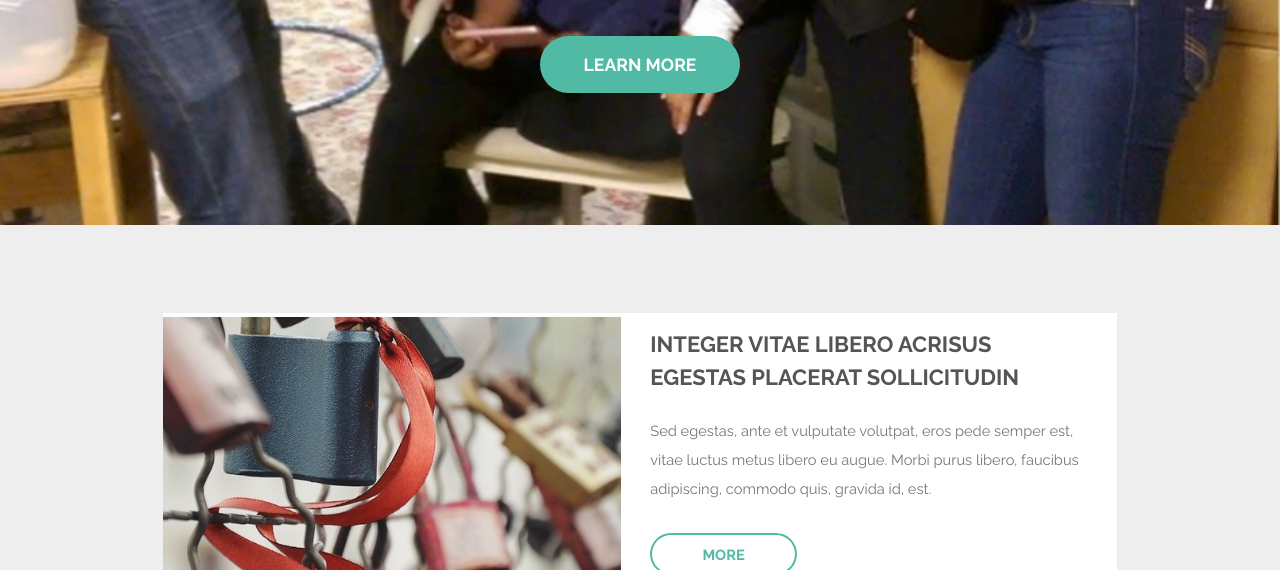
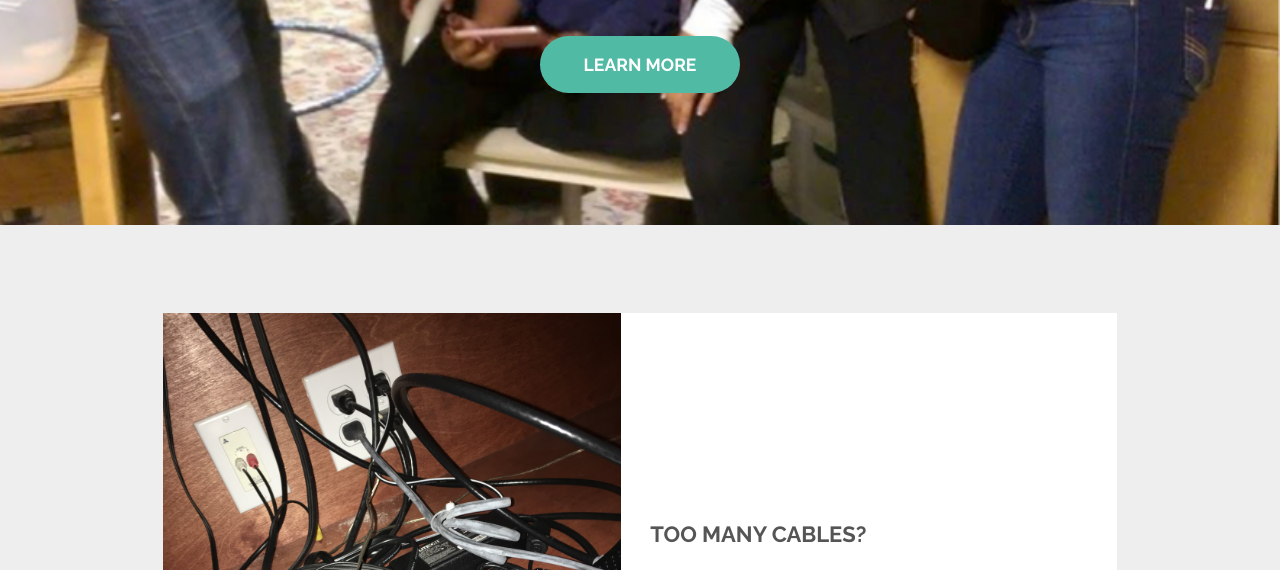
Before and after one commit to mahahahajan/ScreenUp, a plain HTML site: page index.html in a window 1280 px wide. Shown: the part 353-923 px from the top of the page. Drawn offline with Linux system fonts and the light colour scheme.

Commit message:
Day 1 complete

```diff
--- a/index.html
+++ b/index.html
@@ -45,10 +45,10 @@
 			<section id="one" class="wrapper style1">
 				<div class="inner">
 					<article class="feature left">
-						<span class="image"><img src="images/pic01.jpg" alt="" /></span>
+						<span class="image"><img src="images/cables.jpg" alt="" /></span>
 						<div class="content">
-							<h2>Integer vitae libero acrisus egestas placerat  sollicitudin</h2>
-							<p>Sed egestas, ante et vulputate volutpat, eros pede semper est, vitae luctus metus libero eu augue. Morbi purus libero, faucibus adipiscing, commodo quis, gravida id, est.</p>
+							<h2>Too many cables?</h2>
+							<p>Projecotrs these days are too hard to connect to, whether via wires or by a network connection</p>
 							<ul class="actions">
 								<li>
 									<a href="#" class="button alt">More</a>
```
Also changed, not shown: images/cables.jpg (added).
